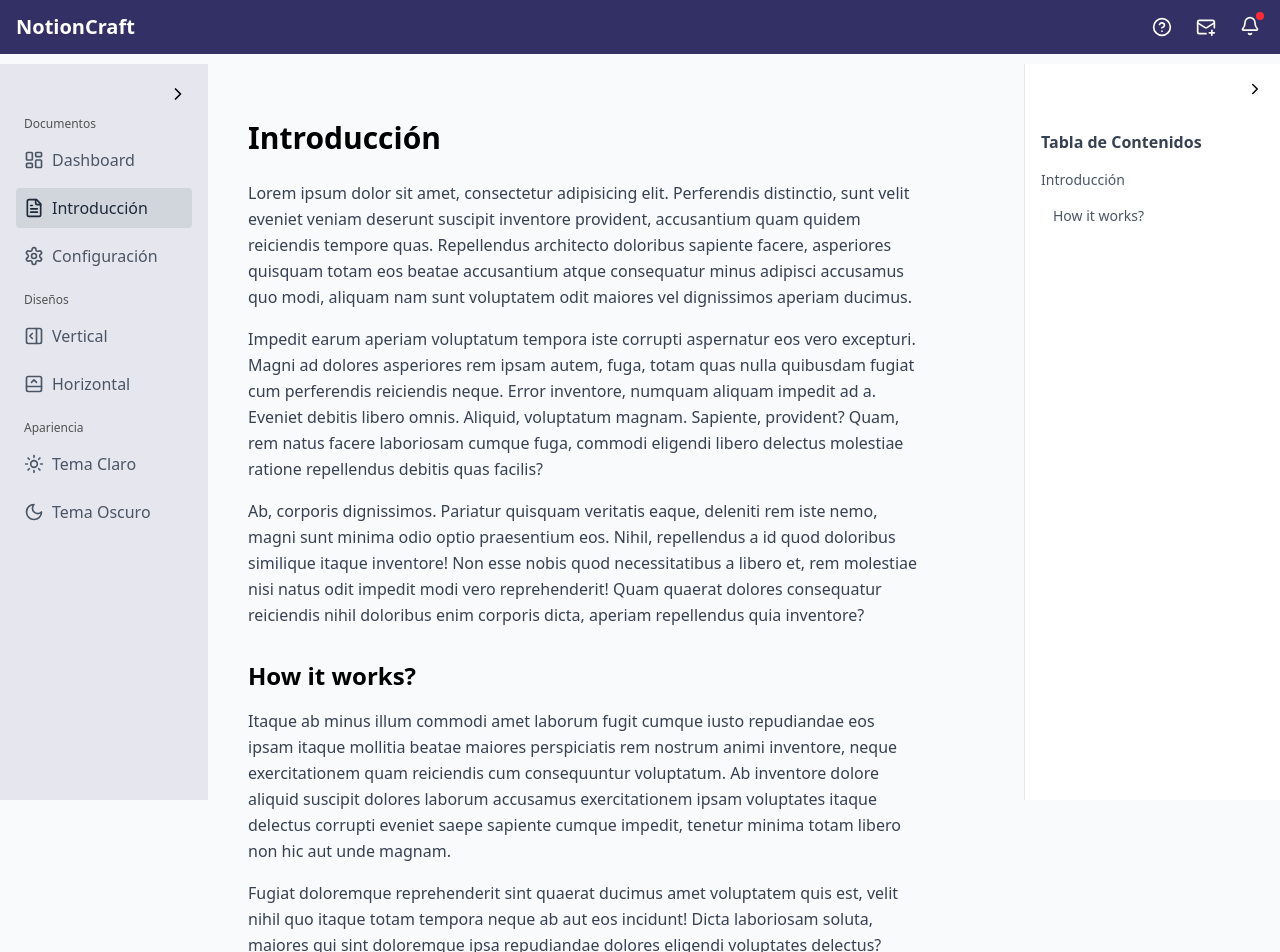
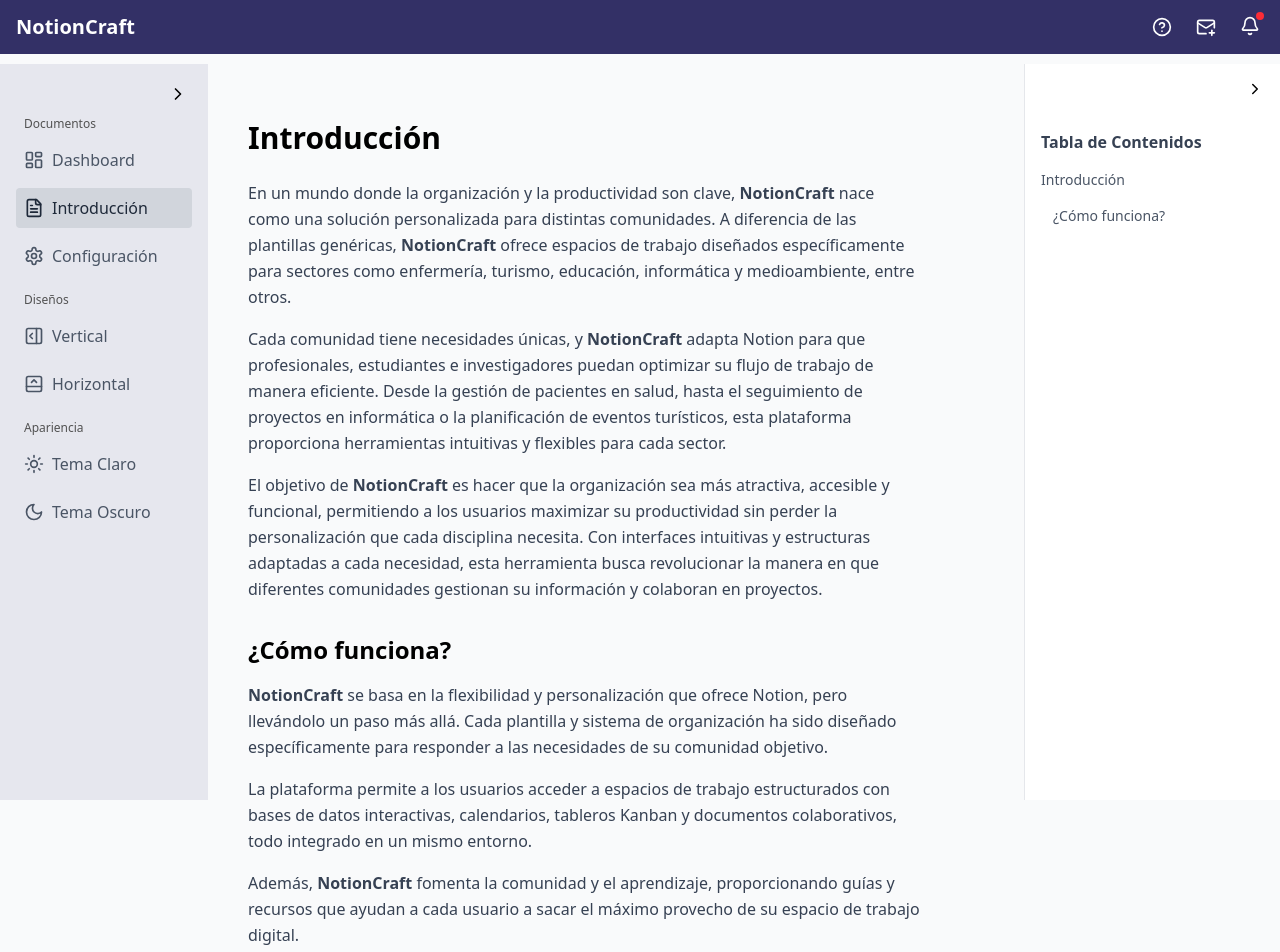
Before and after one commit to Avila-Pato/NextPresentWeb.io, a Next.js app: page /dashboard/introduccion in a window 1280 px wide. Shown: the top 952 px of the page. Built offline with nearby package versions, Linux system fonts and the light colour scheme; no server answers.

Commit message:
Update Navbar and Sidebar tooltip background color for consistency

```diff
--- a/src/app/(root)/dashboard/introduccion/page.tsx
+++ b/src/app/(root)/dashboard/introduccion/page.tsx
@@ -6,26 +6,26 @@
             <h1 id="introduccion" className="text-3xl font-bold mb-6">Introducción</h1>
             <div className="text-gray-700 leading-relaxed mb-8">
                 <p className="mb-4">
-                    Lorem ipsum dolor sit amet, consectetur adipisicing elit. Perferendis distinctio, sunt velit eveniet veniam deserunt suscipit inventore provident, accusantium quam quidem reiciendis tempore quas. Repellendus architecto doloribus sapiente facere, asperiores quisquam totam eos beatae accusantium atque consequatur minus adipisci accusamus quo modi, aliquam nam sunt voluptatem odit maiores vel dignissimos aperiam ducimus.
+                    En un mundo donde la organización y la productividad son clave, <strong>NotionCraft</strong> nace como una solución personalizada para distintas comunidades. A diferencia de las plantillas genéricas, <strong>NotionCraft</strong> ofrece espacios de trabajo diseñados específicamente para sectores como enfermería, turismo, educación, informática y medioambiente, entre otros.
                 </p>
                 <p className="mb-4">
-                    Impedit earum aperiam voluptatum tempora iste corrupti aspernatur eos vero excepturi. Magni ad dolores asperiores rem ipsam autem, fuga, totam quas nulla quibusdam fugiat cum perferendis reiciendis neque. Error inventore, numquam aliquam impedit ad a. Eveniet debitis libero omnis. Aliquid, voluptatum magnam. Sapiente, provident? Quam, rem natus facere laboriosam cumque fuga, commodi eligendi libero delectus molestiae ratione repellendus debitis quas facilis?
+                    Cada comunidad tiene necesidades únicas, y <strong>NotionCraft</strong> adapta Notion para que profesionales, estudiantes e investigadores puedan optimizar su flujo de trabajo de manera eficiente. Desde la gestión de pacientes en salud, hasta el seguimiento de proyectos en informática o la planificación de eventos turísticos, esta plataforma proporciona herramientas intuitivas y flexibles para cada sector.
                 </p>
                 <p className="mb-4">
-                    Ab, corporis dignissimos. Pariatur quisquam veritatis eaque, deleniti rem iste nemo, magni sunt minima odio optio praesentium eos. Nihil, repellendus a id quod doloribus similique itaque inventore! Non esse nobis quod necessitatibus a libero et, rem molestiae nisi natus odit impedit modi vero reprehenderit! Quam quaerat dolores consequatur reiciendis nihil doloribus enim corporis dicta, aperiam repellendus quia inventore?
+                    El objetivo de <strong>NotionCraft</strong> es hacer que la organización sea más atractiva, accesible y funcional, permitiendo a los usuarios maximizar su productividad sin perder la personalización que cada disciplina necesita. Con interfaces intuitivas y estructuras adaptadas a cada necesidad, esta herramienta busca revolucionar la manera en que diferentes comunidades gestionan su información y colaboran en proyectos.
                 </p>
             </div>
 
-            <h2 id="produccion" className="text-2xl font-bold mb-4 mt-8">How it works?</h2>
+            <h2 id="como-funciona" className="text-2xl font-bold mb-4 mt-8">¿Cómo funciona?</h2>
             <div className="text-gray-700 leading-relaxed">
                 <p className="mb-4">
-                    Itaque ab minus illum commodi amet laborum fugit cumque iusto repudiandae eos ipsam itaque mollitia beatae maiores perspiciatis rem nostrum animi inventore, neque exercitationem quam reiciendis cum consequuntur voluptatum. Ab inventore dolore aliquid suscipit dolores laborum accusamus exercitationem ipsam voluptates itaque delectus corrupti eveniet saepe sapiente cumque impedit, tenetur minima totam libero non hic aut unde magnam.
+                    <strong>NotionCraft</strong> se basa en la flexibilidad y personalización que ofrece Notion, pero llevándolo un paso más allá. Cada plantilla y sistema de organización ha sido diseñado específicamente para responder a las necesidades de su comunidad objetivo.
                 </p>
                 <p className="mb-4">
-                    Fugiat doloremque reprehenderit sint quaerat ducimus amet voluptatem quis est, velit nihil quo itaque totam tempora neque ab aut eos incidunt! Dicta laboriosam soluta, maiores qui sint doloremque ipsa repudiandae dolores eligendi voluptates delectus? Quae voluptas laudantium similique tempora, natus quaerat, ducimus odit consequatur neque quisquam, nisi atque aperiam in illo numquam perferendis ea illum ratione officiis porro cumque repellendus iusto.
+                    La plataforma permite a los usuarios acceder a espacios de trabajo estructurados con bases de datos interactivas, calendarios, tableros Kanban y documentos colaborativos, todo integrado en un mismo entorno.
                 </p>
                 <p className="mb-4">
-                    Porro quas culpa provident ad assumenda eveniet laudantium odio error, labore maxime minima cumque modi et suscipit? Numquam, ex, temporibus iure repudiandae tenetur asperiores architecto dolores tempora inventore voluptatem animi facilis molestias eligendi quae corporis! Facere aliquam dolores quisquam explicabo voluptatum porro? Dolorem recusandae quis dignissimos nobis eos aspernatur veniam earum minus a adipisci.
+                    Además, <strong>NotionCraft</strong> fomenta la comunidad y el aprendizaje, proporcionando guías y recursos que ayudan a cada usuario a sacar el máximo provecho de su espacio de trabajo digital.
                 </p>
             </div>
         </section>
--- a/src/components/navbar.tsx
+++ b/src/components/navbar.tsx
@@ -59,7 +59,7 @@
                 >
                   <HelpCircle size={20} />
                 </Link>
-                <div className="absolute left-1/2 -translate-x-1/2 mt-2 w-max px-2 py-1 bg-[#3a3775] text-xs rounded opacity-0 group-hover:opacity-100 transition-opacity pointer-events-none">
+                <div className="absolute left-1/2 -translate-x-1/2 mt-5 w-max px-2 py-1 bg-[#3a3775] text-xs rounded opacity-0 group-hover:opacity-100 transition-opacity pointer-events-none">
                   Ayuda
                   <div className="absolute -top-1 left-1/2 -translate-x-1/2 w-2 h-2 bg-[#3a3775] rotate-45"></div>
                 </div>
@@ -74,7 +74,7 @@
                 >
                   <MailPlus size={20} />
                 </Link>
-                <div className="absolute left-1/2 -translate-x-1/2 mt-2 w-max px-2 py-1 bg-[#3a3775] text-xs rounded opacity-0 group-hover:opacity-100 transition-opacity pointer-events-none">
+                <div className="absolute left-1/2 -translate-x-1/2 mt-5 w-max px-2 py-1 bg-[#3a3775] text-xs rounded opacity-0 group-hover:opacity-100 transition-opacity pointer-events-none">
                   Personalización
                   <div className="absolute -top-1 left-1/2 -translate-x-1/2 w-2 h-2 bg-[#3a3775] rotate-45"></div>
                 </div>
@@ -89,7 +89,7 @@
                   <Bell size={20} />
                   <span className="absolute top-0 right-0 h-2 w-2 rounded-full bg-red-500"></span>
                 </button>
-                <div className="absolute left-1/2 -translate-x-1/2 mt-2 w-max px-2 py-1 bg-[#3a3775] text-xs rounded opacity-0 group-hover:opacity-100 transition-opacity pointer-events-none">
+                <div className="absolute left-1/2 -translate-x-1/2 mt-5 w-max px-2 py-1 bg-[#3a3775] text-xs rounded opacity-0 group-hover:opacity-100 transition-opacity pointer-events-none">
                   Notificaciones
                   <div className="absolute -top-1 left-1/2 -translate-x-1/2 w-2 h-2 bg-[#3a3775] rotate-45"></div>
                 </div>
--- a/src/components/sidebar.tsx
+++ b/src/components/sidebar.tsx
@@ -51,7 +51,7 @@
           </Link>
 
           {collapsed && (
-            <div className="absolute left-full ml-2 top-1/2 transform -translate-y-1/2 px-2 py-1 bg-gray-700 text-white text-sm rounded opacity-0 group-hover:opacity-100 transition-opacity whitespace-nowrap z-50">
+            <div className="absolute left-full ml-2 top-1/2 transform -translate-y-1/2 px-2 py-1 bg-[#3a3775]  text-white text-sm rounded opacity-0 group-hover:opacity-100 transition-opacity whitespace-nowrap z-50">
               Dashboard
               <div className="absolute right-full top-1/2 -translate-y-1/2 w-2 h-2 bg-gray-700 rotate-45"></div>
             </div>
@@ -69,7 +69,7 @@
             {!collapsed && "Introducción"}
           </Link>
           {collapsed && (
-            <div className="absolute left-full ml-2 top-1/2 transform -translate-y-1/2 px-2 py-1 bg-gray-700 text-white text-sm rounded opacity-0 group-hover:opacity-100 transition-opacity whitespace-nowrap z-50">
+            <div className="absolute left-full ml-2 top-1/2 transform -translate-y-1/2 px-2 py-1 bg-[#3a3775] text-white text-sm rounded opacity-0 group-hover:opacity-100 transition-opacity whitespace-nowrap z-50">
               Introducción
               <div className="absolute right-full top-1/2 -translate-y-1/2 w-2 h-2 bg-gray-700 rotate-45"></div>
             </div>
@@ -87,7 +87,7 @@
             {!collapsed && "Configuración"}
           </Link>
           {collapsed && (
-            <div className="absolute left-full ml-2 top-1/2 transform -translate-y-1/2 px-2 py-1 bg-gray-700 text-white text-sm rounded opacity-0 group-hover:opacity-100 transition-opacity whitespace-nowrap z-50">
+            <div className="absolute left-full ml-2 top-1/2 transform -translate-y-1/2 px-2 py-1 bg-[#3a3775]  text-white text-sm rounded opacity-0 group-hover:opacity-100 transition-opacity whitespace-nowrap z-50">
               Configuración
               <div className="absolute right-full top-1/2 -translate-y-1/2 w-2 h-2 bg-gray-700 rotate-45"></div>
             </div>
@@ -107,7 +107,7 @@
             {!collapsed && "Vertical"}
           </Link>
           {collapsed && (
-            <div className="absolute left-full ml-2 top-1/2 transform -translate-y-1/2 px-2 py-1 bg-gray-700 text-white text-sm rounded opacity-0 group-hover:opacity-100 transition-opacity whitespace-nowrap z-50">
+            <div className="absolute left-full ml-2 top-1/2 transform -translate-y-1/2 px-2 py-1 bg-[#3a3775] text-white text-sm rounded opacity-0 group-hover:opacity-100 transition-opacity whitespace-nowrap z-50">
               Vertical
               <div className="absolute right-full top-1/2 -translate-y-1/2 w-2 h-2 bg-gray-700 rotate-45"></div>
             </div>
@@ -125,7 +125,7 @@
             {!collapsed && "Horizontal"}
           </Link>
           {collapsed && (
-            <div className="absolute left-full ml-2 top-1/2 transform -translate-y-1/2 px-2 py-1 bg-gray-700 text-white text-sm rounded opacity-0 group-hover:opacity-100 transition-opacity whitespace-nowrap z-50">
+            <div className="absolute left-full ml-2 top-1/2 transform -translate-y-1/2 px-2 py-1 bg-[#3a3775]  text-white text-sm rounded opacity-0 group-hover:opacity-100 transition-opacity whitespace-nowrap z-50">
               Horizontal
               <div className="absolute right-full top-1/2 -translate-y-1/2 w-2 h-2 bg-gray-700 rotate-45"></div>
             </div>
@@ -145,7 +145,7 @@
             {!collapsed && "Tema Claro"}
           </Link>
           {collapsed && (
-            <div className="absolute left-full ml-2 top-1/2 transform -translate-y-1/2 px-2 py-1 bg-gray-700 text-white text-sm rounded opacity-0 group-hover:opacity-100 transition-opacity whitespace-nowrap z-50">
+            <div className="absolute left-full ml-2 top-1/2 transform -translate-y-1/2 px-2 py-1 bg-[#3a3775]  text-white text-sm rounded opacity-0 group-hover:opacity-100 transition-opacity whitespace-nowrap z-50">
               Tema Claro
               <div className="absolute right-full top-1/2 -translate-y-1/2 w-2 h-2 bg-gray-700 rotate-45"></div>
             </div>
@@ -163,7 +163,7 @@
             {!collapsed && "Tema Oscuro"}
           </Link>
           {collapsed && (
-            <div className="absolute left-full ml-2 top-1/2 transform -translate-y-1/2 px-2 py-1 bg-gray-700 text-white text-sm rounded opacity-0 group-hover:opacity-100 transition-opacity whitespace-nowrap z-50">
+            <div className="absolute left-full ml-2 top-1/2 transform -translate-y-1/2 px-2 py-1 bg-[#3a3775]  text-white text-sm rounded opacity-0 group-hover:opacity-100 transition-opacity whitespace-nowrap z-50">
               Tema Oscuro
               <div className="absolute right-full top-1/2 -translate-y-1/2 w-2 h-2 bg-gray-700 rotate-45"></div>
             </div>
```
